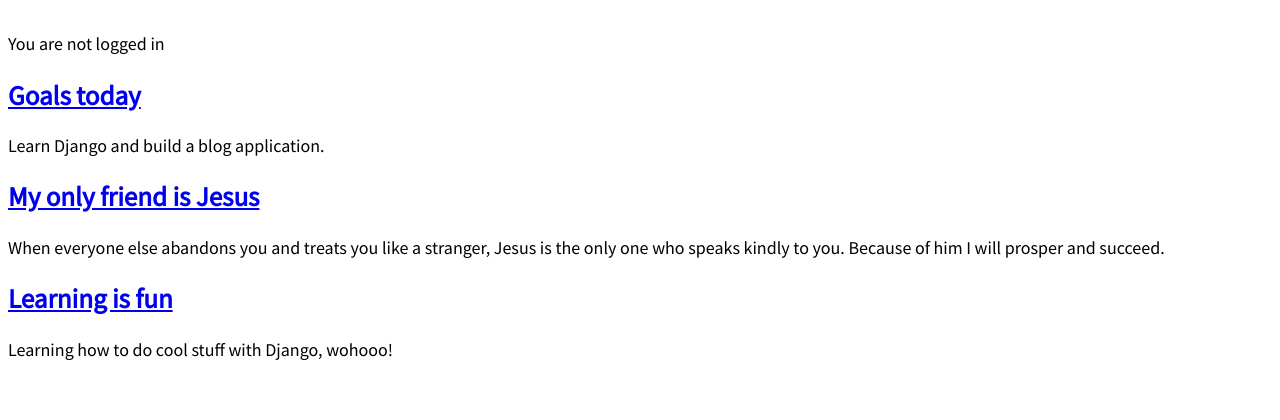
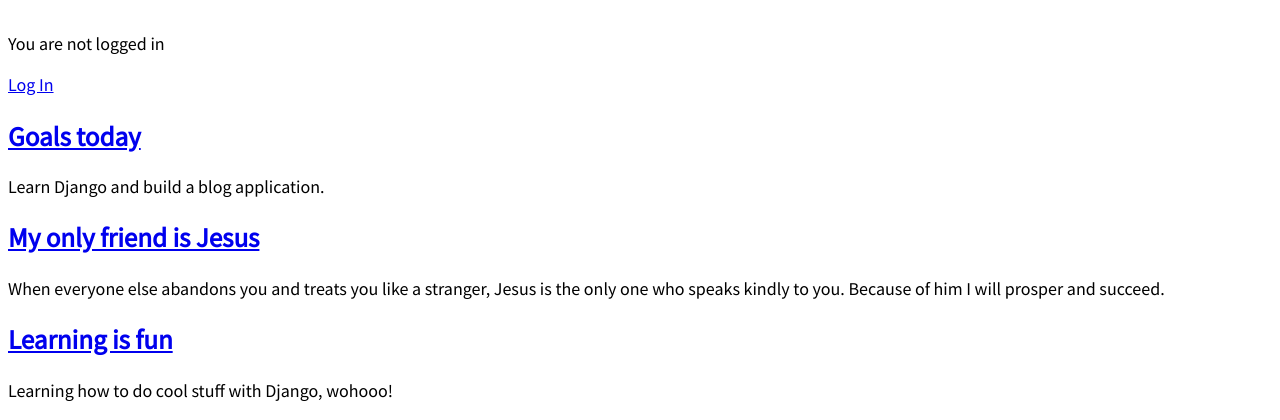
Before and after one commit to Charles-Rocke/blog, a Django app: page / in a window 1280 px wide. Shown: the part 134-554 px from the top of the page. Run offline with Django 4.2, Linux system fonts and the light colour scheme; data comes from the database, SQL or seed files in the repository; both versions use the stored data as it was after the commit.

Commit message:
added logout functionality

```diff
--- a/django_project/settings.py
+++ b/django_project/settings.py
@@ -128,3 +128,4 @@ DEFAULT_AUTO_FIELD = "django.db.models.BigAutoField"
 
 # login redirect
 LOGIN_REDIRECT_URL = "home"
+LOGOUT_REDIRECT_URL = "login"
--- a/templates/base.html
+++ b/templates/base.html
@@ -17,9 +17,10 @@
             </header>
             {% if user.is_authenticated %}
                 <h3>Hi {{ user.username }}!</h3>
+                <p><a href="{% url 'logout' %}">Log out</a></p>
             {% else %}
                 <p>You are not logged in</p>
-                <a href="{% url 'login' %}"></a>
+                <a href="{% url 'login' %}">Log In</a>
             {% endif %}
             {% block content %}
             {% endblock content %}
```
Also changed, not shown: db.sqlite3.
